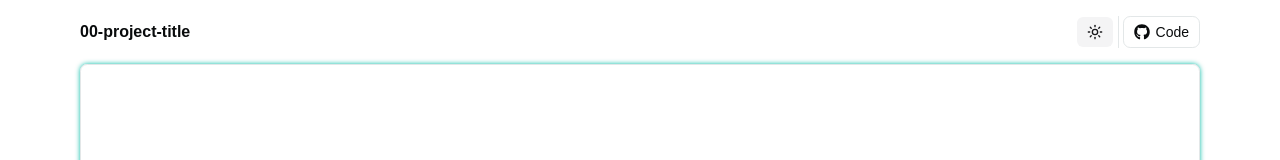
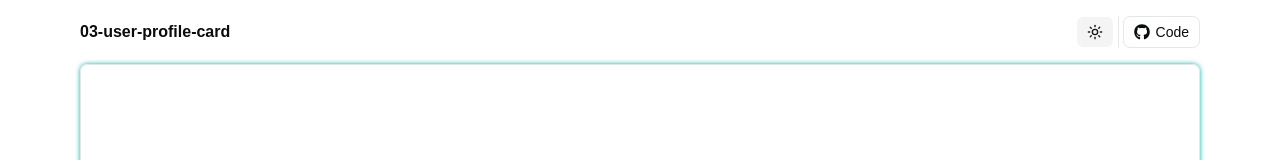
Before and after one commit to davePawww/rws-user-profile-card, a React (Vite) app: page / in a window 1280 px wide. Shown: the top 160 px of the page. Built offline with nearby package versions, Linux system fonts and the light colour scheme.

Commit message:
refactor: project title

```diff
--- a/index.html
+++ b/index.html
@@ -4,7 +4,7 @@
     <meta charset="UTF-8" />
     <link rel="icon" type="image/svg+xml" href="/favicon.svg" />
     <meta name="viewport" content="width=device-width, initial-scale=1.0" />
-    <title>react-ts-scaffold</title>
+    <title>03-user-profile-card</title>
   </head>
   <body>
     <div id="root"></div>
--- a/package.json
+++ b/package.json
@@ -1,7 +1,7 @@
 {
-  "name": "react-ts-scaffold",
+  "name": "03-user-profile-card",
   "private": true,
-  "version": "0.0.0",
+  "version": "1.0.0",
   "type": "module",
   "scripts": {
     "dev": "vite",
--- a/src/components/layout/components/layout.tsx
+++ b/src/components/layout/components/layout.tsx
@@ -10,7 +10,7 @@ export default function Layout({ children }: LayoutProps) {
 
   return (
     <div className="mx-auto flex min-h-dvh max-w-6xl flex-col overflow-hidden p-4">
-      <Header title="00-project-title" projectLink="https://www.x.com" />
+      <Header title="03-user-profile-card" projectLink="https://www.x.com" />
       <motion.main
         initial={{ opacity: 0 }}
         animate={{ opacity: 1 }}
```
